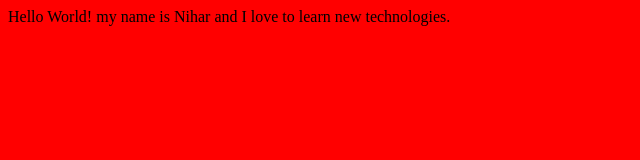
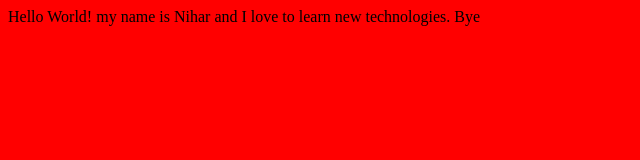
Before and after one commit to Nihar-007/jenkins_test, a plain HTML site: page index.html in a window 1280 px wide. Shown: the full height of the page, 0-640 px from the left. Drawn offline with Linux system fonts and the light colour scheme.

Commit message:
change 3

```diff
--- a/index.html
+++ b/index.html
@@ -1,4 +1,5 @@
 <body style="background-color:red">
 	Hello World!
 	my name is Nihar and I love to learn new technologies.
+	Bye
 </body>
```
